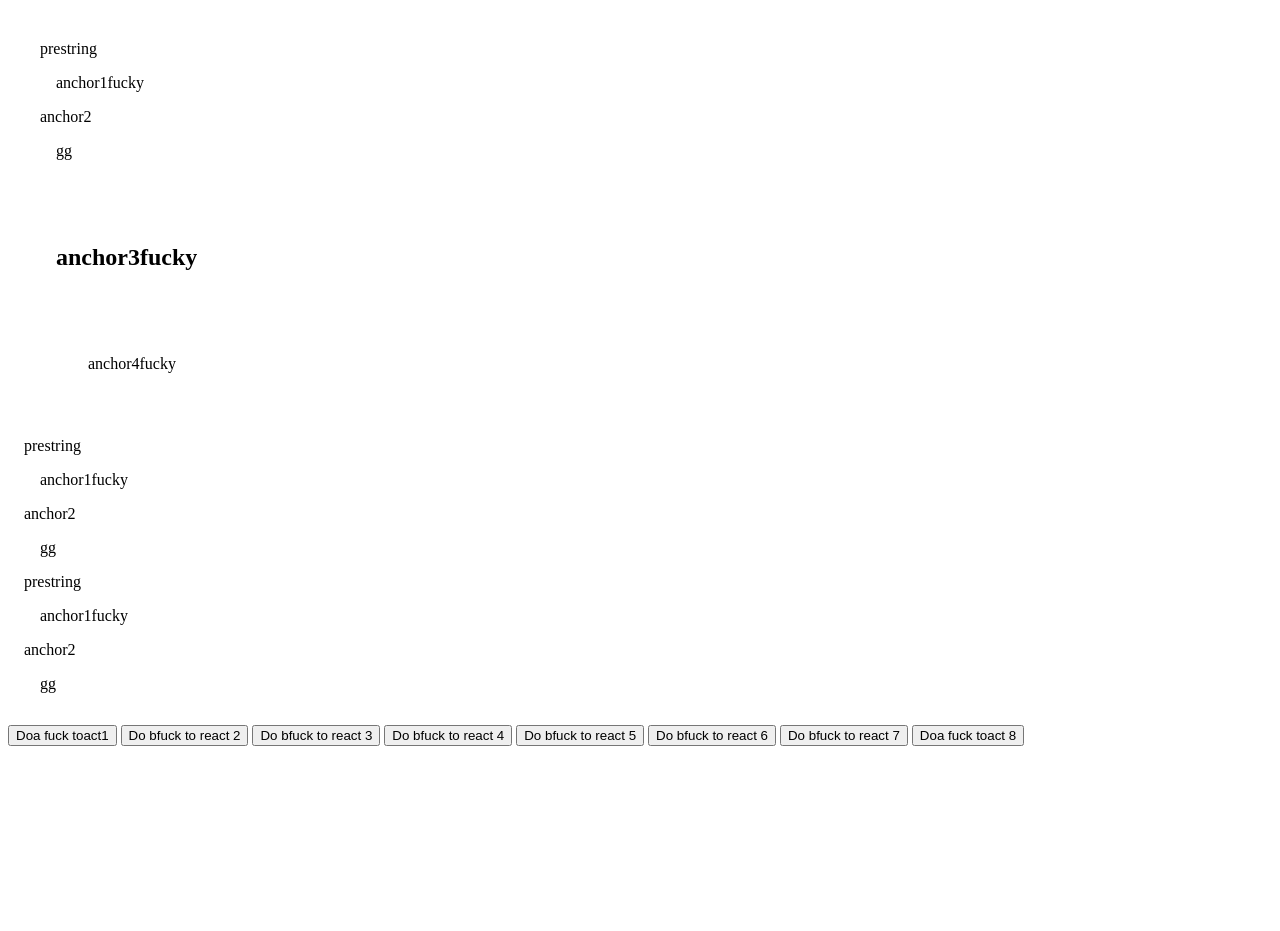
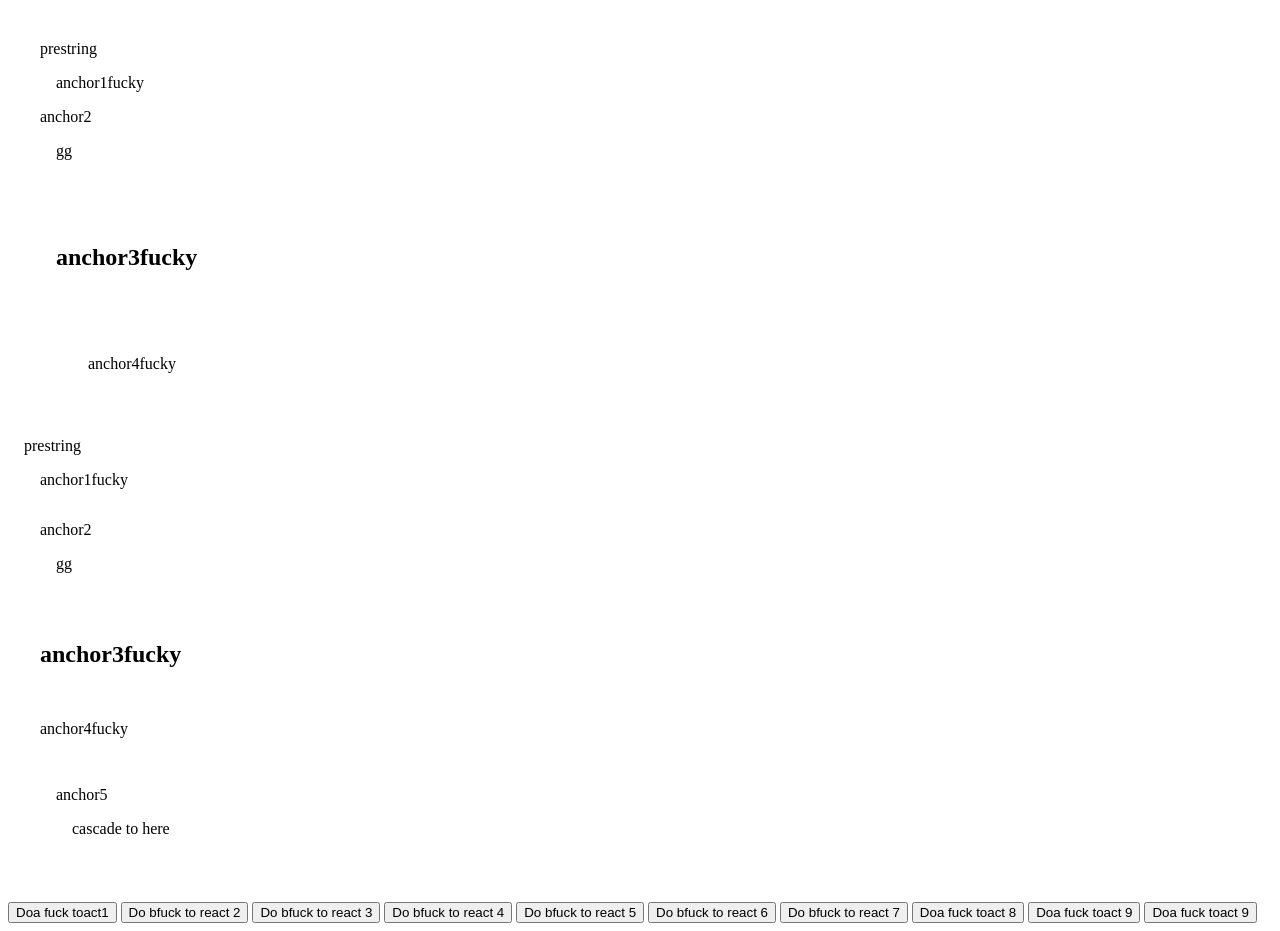
Before and after one commit to jonseppanen/relay, a plain HTML site: page index.html in a window 1280 px wide. Before the commit the page ends 800 px from the top, so only its background shows below. Drawn offline with Linux system fonts and the light colour scheme.

Commit message:
Refactor... or... or... or...

```diff
--- a/index.html
+++ b/index.html
@@ -16,12 +16,6 @@
         div {
             padding: 1rem;
         }
-
-        .safireTarget {
-
-            display: inline-block;
-        }
-
 
         @keyframes fadeInDown {
             0% {
@@ -54,9 +48,10 @@
             </div>
         </div>
         {{anchor1}}
-        {{anchor2}}
-        {{anchor1}}
-        {{anchor2}}
+      <div>{{anchor2}}</div>
+        {{anchor3}}
+        {{anchor4}}
+        <div>{{anchor5}}</div>
     </div>
     <button onmousedown="R.anchor1 = 'this is test for a <div class={{deepclass}}> deep div with a {{deep1}}</div>';">Doa fuck toact1</button>
     <button onmousedown="R.anchor2 = 'GGGGGGG{{deep1}}';">Do bfuck to react 2</button>
@@ -64,9 +59,11 @@
     <button onmousedown="R.anchor3 = '<h1>Big title{{deep1}}</h1>';">Do bfuck to react 4</button>
 
     <button onmousedown="R.anchor4 = '<div>{{anchor6}}<div>{{anchor7}}</div></div>';">Do bfuck to react 5</button>
-    <button onmousedown="R.deep.shit = '<div>{{deep1}} lololololol</div>';">Do bfuck to react 6</button>
+    <button onmousedown="R.deep.shit = '<div>{{deep1}} lololololol</div><div>{{deep1}} seconddiv</div><div>third<div>';">Do bfuck to react 6</button>
     <button onmousedown="gg();">Do bfuck to react 7</button>
     <button onmousedown="R.deep1 = 'loldeeper';">Doa fuck toact 8</button>
+    <button onmousedown="R.anchor5 = '<div>danglertest{{newdeeptest}}</div>';">Doa fuck toact 9</button>
+    <button onmousedown="R.newdeeptest2 = '<h2>boom</h2>{{deep1}}';">Doa fuck toact 9</button>
 </body>
 
 <script type="text/javascript" src="./index.js"></script>
--- a/index.js
+++ b/index.js
@@ -1,67 +1,36 @@
 class Spark {
-    constructor(node, relay) {
-        this.node = node;
+    constructor(nodes, relay) {
+        this.nodes = nodes;
         this.relay = relay;
-        this.template = (node.outerHTML || node.nodeValue).slice(0);
-        this.watched = [];
+
+        if (nodes[0].classList && nodes[0].classList.contains('RelayTarget')) {
+            this.dotPath = nodes[0].getAttribute('data-value');
+        }
+        else {
+            this.template = nodes.map(node => (node.outerHTML || node.nodeValue)).join();
+        }
+        this.watched = this.dotPath ? [this.dotPath] : [];
         this.update();
     }
 
-    bigote = /\{\{([^\{\{\}\}]+)\}\}/g;
+    update = () => {
+        this.watched = this.dotPath ? [this.dotPath] : [];
+        let workNode = document.createElement('div');
+        workNode.innerHTML = this.relay.inject((this.template || (this.dotPath.split('.').reduce((o, i) => o && o[i], this.relay.data) || '')).slice(0), this.watched, this.relay);
+        workNode.querySelectorAll('.RelayTarget').forEach(newSpark => this.relay.register([newSpark]))
 
-    usurp = (replaced, replacer) => {
-        replaced.parentNode.insertBefore(replacer, replaced.nextSibling);
-        replaced.parentNode.removeChild(replaced)
-        return replacer;
-    }
-
-    update = () => {
-
-        let domfrag = document.createDocumentFragment();
-        let workNode = document.createElement('div');
-        domfrag.appendChild(workNode);
-        let newTemplate = this.template.slice(0).replace(this.bigote, (match, variable) => {
-
-
-            let value = variable.split('.').reduce((o, i) => o && o[i], this.relay.rootProxy) || '';
-            if (!this.watched.includes(variable)) this.watched.push(variable);
-
-            if (value.includes("{{")) {
-                let templateWorker = document.createElement("div");
-                templateWorker.innerHTML = value;
-                let newString = '';
-
-                templateWorker.childNodes.forEach(child => {
-                    let valCheck = (child.nodeValue || child.outerHTML).slice(0);
-                    newString += (valCheck.includes("{{")) ? '<span class="RelayTarget">' + valCheck + '</span>' : valCheck
-                })
-
-                templateWorker.remove();
-                return newString;
-            }
-            else {
-                return value;
-            }
-        });
-
-        workNode.innerHTML = newTemplate;
-        let newNode = workNode.firstChild;
-
-        if (newNode.nodeType !== 3) {
-            newNode.querySelectorAll('.RelayTarget').forEach(newSpark => {
-                this.relay.register(this.usurp(newSpark, newSpark.firstChild))
-            })
-        }
-
-        this.node = this.usurp(this.node, newNode)
+        let oldNodes = this.nodes;
+        let newNodes = Array.from(workNode.childNodes).reverse();
+        newNodes.forEach(node => oldNodes[0].parentNode.insertBefore(node, oldNodes[0].nextSibling));
+        this.nodes = newNodes;
+        oldNodes.forEach(node => node.remove())
     }
 }
-
 class Relay {
-    register = (el) => {
-        const sNode = new Spark(el, this);
+    register = (nodes) => {
+        const sNode = new Spark(nodes, this);
         this.registry.push(sNode);
-        return sNode.node;
+        return sNode.nodes;
     }
 
     getDotPath = (target, property) => {
@@ -76,16 +45,30 @@ class Relay {
         return pathString
     }
 
-    updateWatchers = (target, property) => {
-        this.registry.filter(sNode => sNode.watched.includes(this.getDotPath(target, property))).forEach(sNode => sNode.update());
-        this.registry = this.registry.filter(sNode => document.getElementById("Relay").contains(sNode.node));
-        //   console.log(this.registry);
+    inject = (template, watcher) => {
+        const bigote = /\{\{([^\{\{\}\}]+)\}\}/g;
+        return template.slice(0).replace(bigote, (match, variable) => {
+            let value = variable.split('.').reduce((o, i) => o && o[i], this.data) || '';
+
+            if (!value) {
+                if (!watcher.includes(variable)) watcher.push(variable); return '';
+            }
+
+            if (!value.includes("{{") && !value.includes("<")) {
+                if (!watcher.includes(variable)) watcher.push(variable);
+                return value
+            }
+
+            return '<script class="RelayTarget" data-value="' + variable + '" style="display:none;"></script>';
+        });
     }
 
     relayProxy = {
         set: (target, property, value) => {
+            if (JSON.stringify(target[property]) === JSON.stringify(value)) return false;
             target[property] = (Array.isArray(value) || typeof value === "object") ? () => { this.ancestry.set(value, { parent: target, keyname: property }); return new Proxy(value, this.relayProxy) } : value;
-            this.updateWatchers(target, property);
+            this.registry.filter(sNode => sNode.watched.includes(this.getDotPath(target, property))).forEach(sNode => sNode.update());
+            this.registry = this.registry.filter(sNode => this.rootElement.contains(sNode.nodes[0]));
             return true;
         }
     };
@@ -93,13 +76,19 @@ class Relay {
     constructor(rootElement) {
         this.ancestry = new WeakMap();
         this.rootElement = rootElement;
-        this.registry = [new Spark(this.rootElement, this)];
-        this.rootProxy = new Proxy({}, this.relayProxy);
-        return this.rootProxy;
+        this.registry = [];
+        this.data = new Proxy({}, this.relayProxy);
+
+        rootElement.childNodes.forEach(node => {
+            let nodeContent = (node.outerHTML || node.nodeValue).slice(0)
+            if (nodeContent.includes('{{')) {
+                this.register([node])
+            }
+        })
+
+        return this.data;
     }
 }
-
-
 
 const R = new Relay(document.getElementById("Relay"))
 
@@ -109,11 +98,13 @@ R.anchor1 = 'prestring<div>anchor1{{deepclass}}</div>'
 R.anchor2 = 'anchor2<div>{{deep.shit}}</div>'
 R.anchor3 = '<div><h2>anchor3{{deepclass}}</h2></div>'
 R.anchor4 = '<div>anchor4{{deepclass}}</div>'
-R.anchor5 = '<div>anchor5</div>'
+R.anchor5 = '<div>anchor5{{newdeeptest}}</div>'
 R.anchor6 = '<div>anchor6</div>'
 R.anchor7 = '<div>anchor7{{deep.shit}}</div>'
 R.deepclass = 'fucky'
 R.class1 = 'notfucky'
+R.newdeeptest = '<div>cascade{{newdeeptest2}}</div>'
+R.newdeeptest2 = ' to here'
 
 const gg = () => {
     R.deepclass = 'hnggggggg'
```
